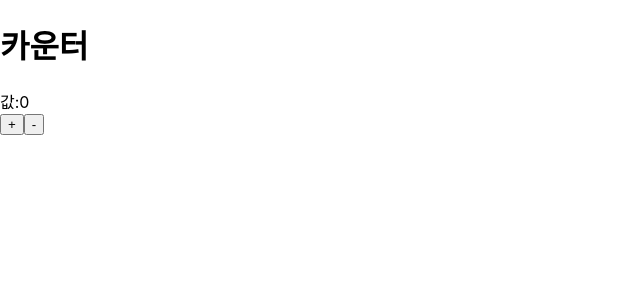
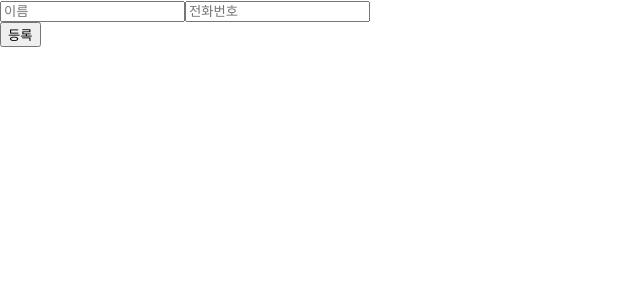
Before and after one commit to junggri/react-blog, a React (Create React App) app: page / in a window 1280 px wide. Shown: the top 300 px of the page, without its empty margins (0-640 px from the left). Built offline with nearby package versions, Linux system fonts and the light colour scheme.

Commit message:
practise react

```diff
--- a/src/App.js
+++ b/src/App.js
@@ -1,12 +1,17 @@
 import React from "react";
-import MyName from "./myname";
-import Counter from "./counter";
-
+import PhoneForm from "./component/PhoneForm";
 import "./App.css";
 
 class App extends React.Component {
+  handleCreate = (data) => {
+    console.log(data);
+  };
   render() {
-    return <Counter />;
+    return (
+      <div>
+        <PhoneForm onCreate={this.handleCreate} />
+      </div>
+    );
   }
 }
 
--- /dev/null
+++ b/src/component/PhoneForm.js
@@ -0,0 +1,33 @@
+import React, { Component } from "react";
+
+class PhoneForm extends Component {
+  state = {
+    name: "",
+    phone: "",
+  };
+  handleChange = (e) => {
+    this.setState({
+      [e.target.name]: e.target.value,
+    });
+  };
+  handleSubmit = (e) => {
+    e.preventDefault();
+    this.props.onCreate(this.state);
+    this.setState({
+      name: "",
+      phone: "",
+    });
+  };
+  render() {
+    return (
+      <form onSubmit={this.handleSubmit}>
+        <input placeholder="이름" value={this.state.name} onChange={this.handleChange} name="name" />
+        <input placeholder="전화번호" value={this.state.phone} onChange={this.handleChange} name="phone" />
+        <div>{this.state.name}</div>
+        <button type="submit">등록</button>
+      </form>
+    );
+  }
+}
+
+export default PhoneForm;
--- a/src/counter.js
+++ /dev/null
@@ -1,60 +0,0 @@
-import React from "react";
-
-const Problematic = () => {
-  throw new Error("버그가 나타났다!");
-  return <div></div>;
-};
-
-class Counter extends React.Component {
-  state = {
-    number: 0,
-    error: false,
-  };
-  constructor(props) {
-    super(props);
-    console.log("constructor");
-  }
-  componentWillMount() {
-    console.log("componentWillMount (deprecated)");
-  }
-  componentDidMount() {
-    console.log("componentDidMount");
-  }
-  shouldComponentUpdate(nextProps, nextState) {
-    console.log("shouldComponentUpdate");
-    if (nextState.number % 5 === 0) return false;
-    return true;
-  }
-  componentWillUpdate(nextProps, nextState) {
-    console.log("componentWillUpdate");
-  }
-  componentDidUpdate(prevProps, prevState) {
-    console.log("componentDidUpdate");
-  }
-  componentDidCatch(err, info) {
-    this.setState({ error: true });
-  }
-  inCrease = () => {
-    this.setState({
-      number: this.state.number + 1,
-    });
-  };
-  dnCrease = () => {
-    this.setState({
-      number: this.state.number - 1,
-    });
-  };
-  render() {
-    if (this.state.error) return <h1>에러발생ss!</h1>;
-    return (
-      <div>
-        <h1>카운터</h1>
-        <div>값:{this.state.number}</div>
-        {this.state.number === 4 && <Problematic />}
-        <button onClick={this.inCrease}>+</button>
-        <button onClick={this.dnCrease}>-</button>
-      </div>
-    );
-  }
-}
-export default Counter;
--- a/src/myname.js
+++ /dev/null
@@ -1,6 +0,0 @@
-import React from "react";
-
-const MyName = ({ name }) => {
-  return <div>{name}</div>;
-};
-export default MyName;
```
